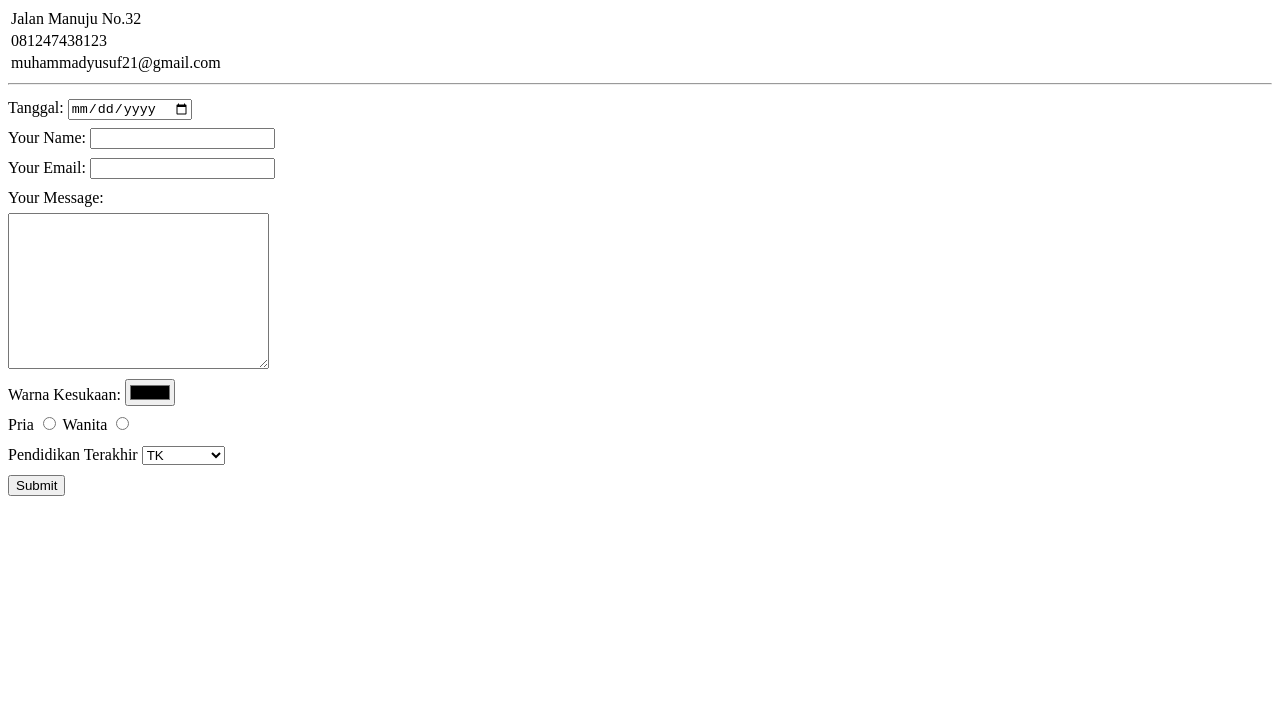
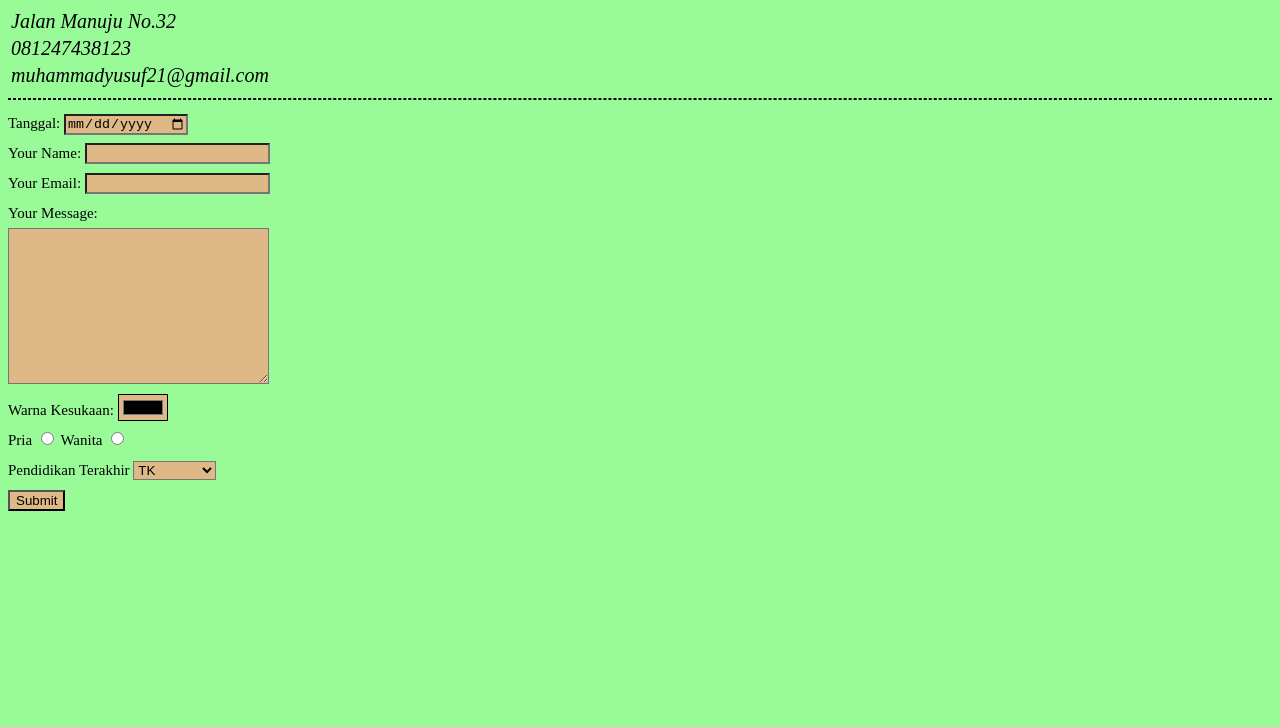
Before and after one commit to muhammadyusuf21/cv, a plain HTML site: page contact.html in a window 1280 px wide. Shown: the part 73-800 px from the top of the page. Drawn offline with Linux system fonts and the light colour scheme.

Commit message:
Update contact.html

```diff
--- a/contact.html
+++ b/contact.html
@@ -1,6 +1,7 @@
 <!DOCTYPE html>
 <html>
     <head>
+        <link rel="stylesheet" href="CSS/style_contact.css">
         <title>CONTACT</title>
     </head>
     <body>
```
